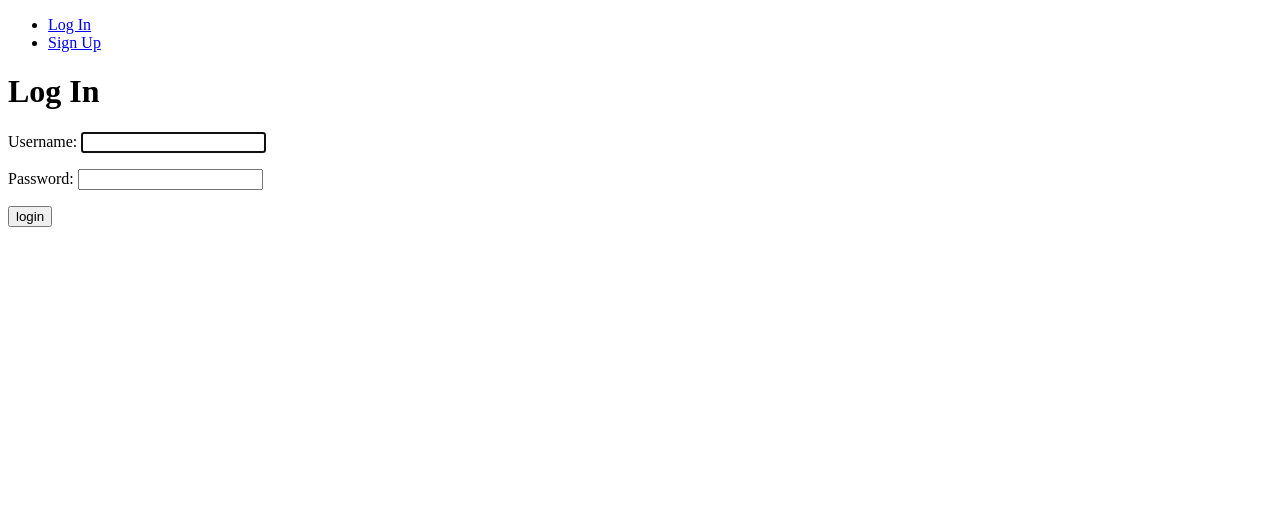
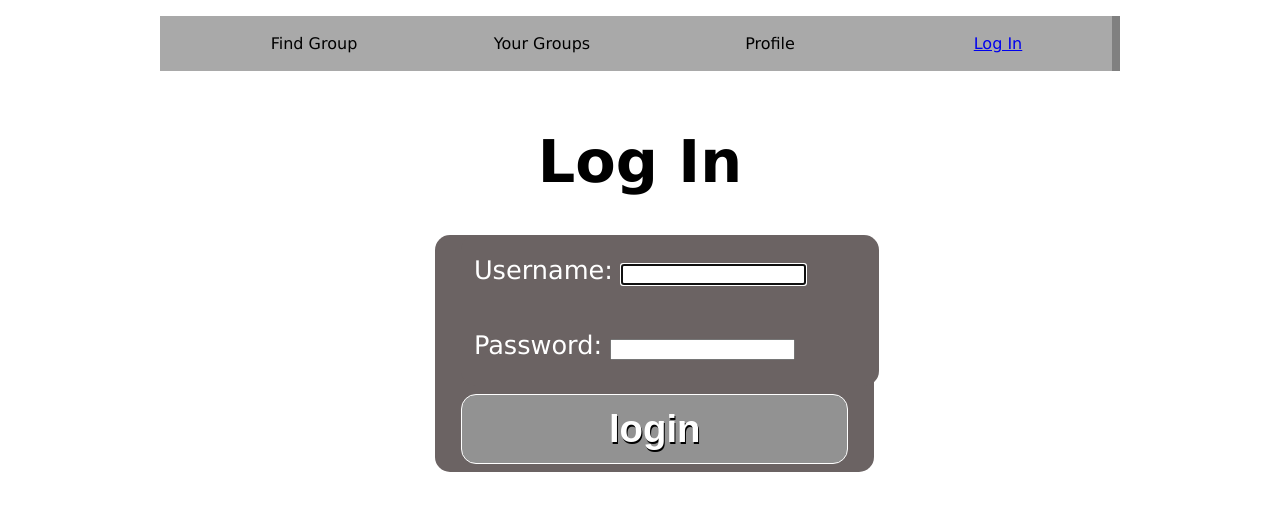
Before and after one commit to wesleystedman/tavern, a Django app: page /accounts/login/ in a window 1280 px wide. Shown: the top 511 px of the page. Run offline with Django 3.2, Linux system fonts and the light colour scheme.

Commit message:
Functional styling, fixed log in redirect bug

```diff
--- a/tavern/main_app/static/css/style.css
+++ b/tavern/main_app/static/css/style.css
@@ -0,0 +1,85 @@
+body {
+    padding: 0vh;
+    margin: 0vh;
+    font: 16px "Lucida Grande", Helvetica, Arial, sans-serif;
+    /*overflow-x: hidden;*/
+    scroll-behavior: smooth;
+    background-color: white;
+    background-size: 100%;
+    width: 100%;
+    color: black;
+    display: flex;
+    flex-direction: column;
+    align-items: center;
+    text-align: center;
+}
+
+#landingbody {
+    /*background-image:url('');*/
+    background-repeat: no-repeat;
+}
+
+nav {
+    background-color: grey;
+    width: 75vw;
+}
+
+.row {
+    display: flex;
+    flex-direction: row;
+    align-items: center;
+    justify-content: space-evenly;
+    text-align: center;
+}
+
+ul {
+    background-color: darkgray;
+    width: 95%;
+}
+
+li {
+    list-style-type: none;
+    margin: 2% 1vw 2% 1vw;
+    width: 95%;
+}
+
+h1 {
+    font-size: 4.6vw;
+}
+
+.btn {
+    background-color:#929292;
+    border-radius: 15px;
+    -webkit-border-radius: 15px;
+    -moz-border-radius: 15px;
+    color: #fff;
+    font-family: Arial;
+    font-size: 3vw;
+    font-weight: 700;
+    padding: 1.5vh 2.5vw 1.5vh 2.5vw;
+    margin: 1vh 1vw 1vh 1vw;
+    text-shadow: 1px 2px 0px #000000;
+    text-decoration: none;
+    display: inline-block;
+    cursor: pointer;
+    text-align: center;
+    border: groove #FFFFFF 1px;
+}
+
+.form {
+    background-color: rgb(107, 99, 99);
+    color: white;
+    display: flex;
+    flex-direction: column;
+    align-items: left;
+    text-align: left;
+    line-height: 2.25vh;
+    font-size: 2vw;
+    padding: 0vh 1vw 0vh 1vw;
+    margin: 0vh 1vw 0vh 1vw;
+    width: 95%;
+    height: auto;
+    border-radius: 15px;
+    -webkit-border-radius: 15px;
+    -moz-border-radius: 15px;
+}
--- a/tavern/main_app/templates/base.html
+++ b/tavern/main_app/templates/base.html
@@ -13,12 +13,14 @@
 <body>
     <header>
         <nav>
-            <ul>
+            <ul class="row">
+                <li>Find Group</li>
+                <li>Your Groups</li>
+                <li>Profile</li>
                 {% if user.is_authenticated %}
                 <li><a href="{% url 'logout' %}">Log Out</a></li>
                 {% else %}
                 <li><a href="{% url 'login' %}">Log In</a></li>
-                <li><a href="{% url 'signup' %}">Sign Up</a></li>
                 {% endif %}
             </ul>
         </nav>
--- a/tavern/main_app/templates/main_app/group_form.html
+++ b/tavern/main_app/templates/main_app/group_form.html
@@ -2,7 +2,7 @@
 
 {% block content %}
     <!-- Leaving the action empty makes the form post to the same url used to display it -->
-    <form action="" method="post">
+    <form class="form" action="" method="post">
     <!-- Django requires the following for security purposes -->
         {% csrf_token %}
         <table>
--- a/tavern/main_app/templates/registration/login.html
+++ b/tavern/main_app/templates/registration/login.html
@@ -6,9 +6,9 @@
 
 {% if error_message %}<p>{{ error_message }}</p>{% endif %}
 
-<form method="post" action="{% url 'login' %}">
+<form class="form" method="post" action="{% url 'login' %}">
     {% csrf_token %}
-    {{ form.as_p }}
+    <span class="form">{{ form.as_p }}</span>
     <input type="submit" class="btn" value="login">
     <input type="hidden" name="next" value="{{ next }}">
 </form>
--- a/tavern/main_app/templates/registration/signup.html
+++ b/tavern/main_app/templates/registration/signup.html
@@ -5,7 +5,7 @@
 
 {% if error_message %}<p>{{ error_message }}</p>{% endif %}
 
-<form method="post" action="{% url 'signup' %}">
+<form class="form" method="post" action="{% url 'signup' %}">
     {% csrf_token %}
     {{ form.as_p }}
     <input type="submit" class="btn" value="signup">
--- a/tavern/tavern/settings.py
+++ b/tavern/tavern/settings.py
@@ -120,6 +120,6 @@ USE_TZ = True
 
 STATIC_URL = '/static/'
 
-LOGIN_REDIRECT_URL = '/resources/'
+LOGIN_REDIRECT_URL = '/groups/'
 
 LOGOUT_REDIRECT_URL = '/'
```
Also changed, not shown: tavern/main_app/templates/landing.html (+39 -4 lines).
